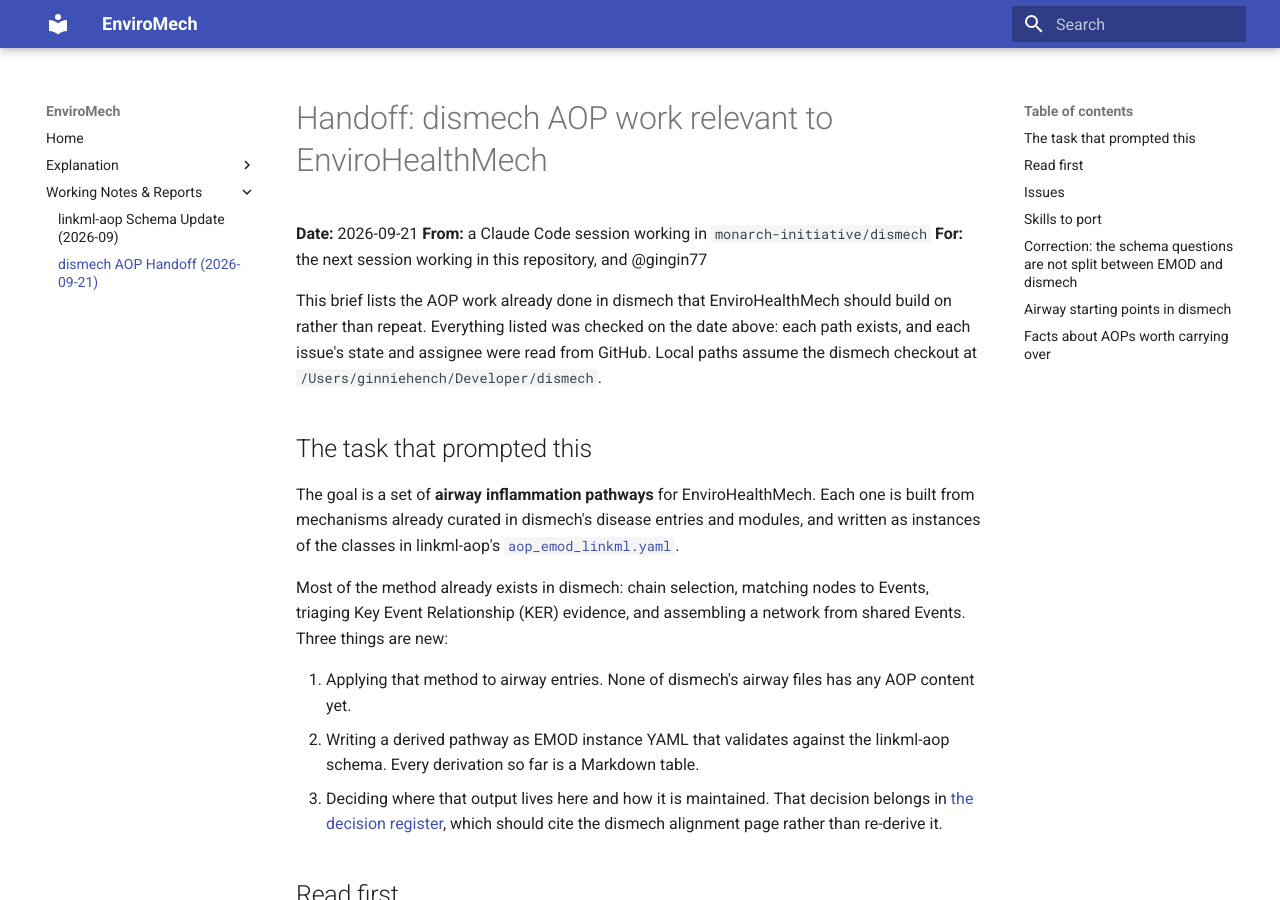
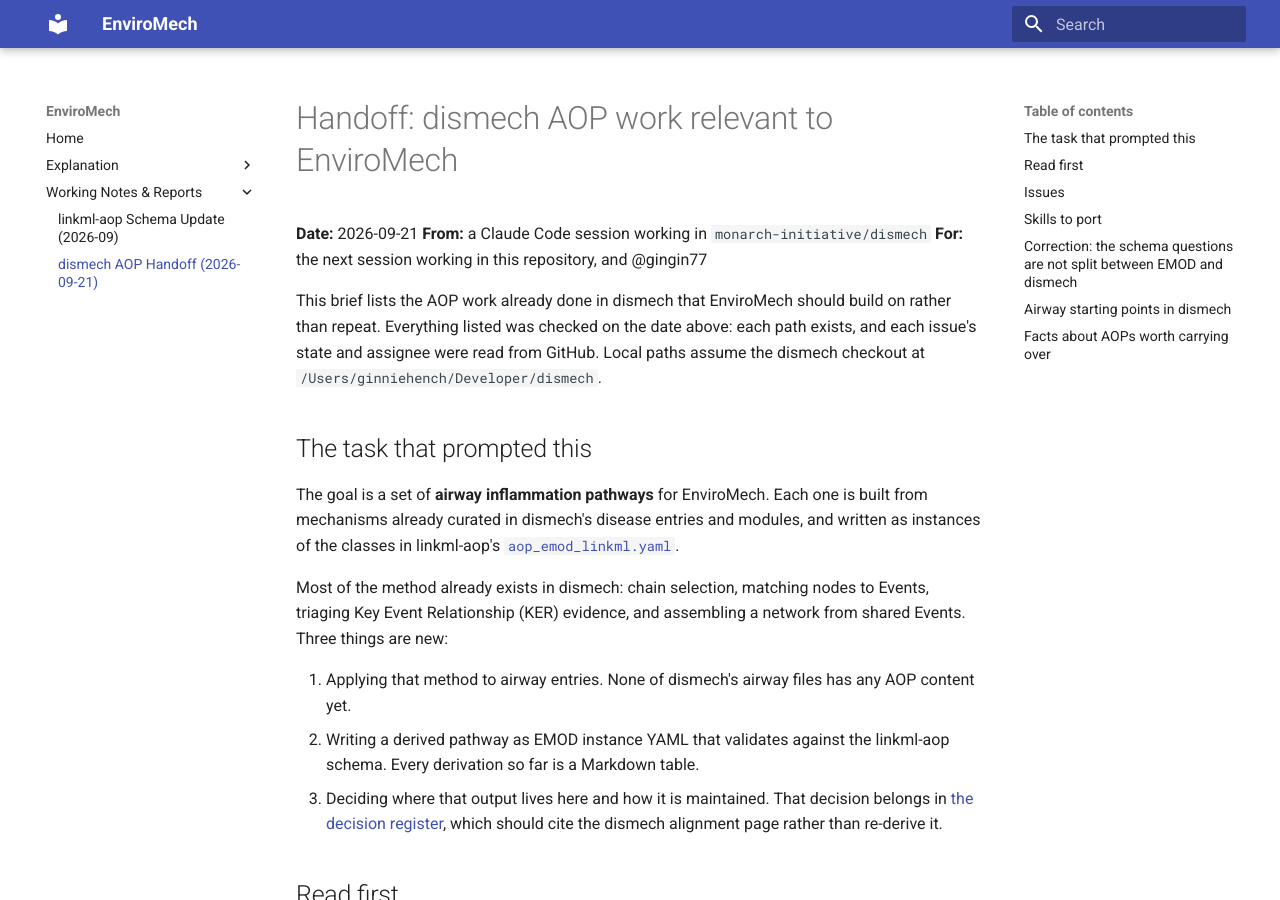
Before and after one commit to monarch-initiative/enviromech, an MkDocs documentation site: the page built from docs/reports/dismech-aop-handoff-2026-09-21.md, in a window 1280 px wide and 900 px high. Built offline with MkDocs 1.6.1 and Material for MkDocs 9.7.7, drawn with Linux system fonts in a browser that asks for light colours; some of the changed text lies outside the part shown.

Commit message:
Rename ehmech to enviromech in the schema sketch, examples, skill and handoff brief
Follows the project rename in PR #1: EnviroMech in prose, enviromech for
identifiers. The schema moves from src/ehmech/schema/ehmech.yaml to
src/enviromech/schema/enviromech.yaml, and its id, name and default prefix
change with it, so the example record ids change from ehmech: to enviromech:.

Co-Authored-By: Claude Fable 5.1 <noreply@anthropic.com>

```diff
--- a/docs/reports/dismech-aop-handoff-2026-09-21.md
+++ b/docs/reports/dismech-aop-handoff-2026-09-21.md
@@ -1,17 +1,17 @@
-# Handoff: dismech AOP work relevant to EnviroHealthMech
+# Handoff: dismech AOP work relevant to EnviroMech
 
 **Date:** 2026-09-21
 **From:** a Claude Code session working in `monarch-initiative/dismech`
 **For:** the next session working in this repository, and @gingin77
 
-This brief lists the AOP work already done in dismech that EnviroHealthMech should build
+This brief lists the AOP work already done in dismech that EnviroMech should build
 on rather than repeat. Everything listed was checked on the date above: each path exists,
 and each issue's state and assignee were read from GitHub. Local paths assume the dismech
 checkout at `/Users/ginniehench/Developer/dismech`.
 
 ## The task that prompted this
 
-The goal is a set of **airway inflammation pathways** for EnviroHealthMech. Each one is
+The goal is a set of **airway inflammation pathways** for EnviroMech. Each one is
 built from mechanisms already curated in dismech's disease entries and modules, and
 written as instances of the classes in linkml-aop's
 [`aop_emod_linkml.yaml`](https://github.com/EHS-Data-Standards/linkml-aop/blob/main/src/linkml_aop/schema/aop_emod_linkml.yaml).
@@ -48,7 +48,7 @@ Network JSON for both comparisons sits in each project's `artifacts/` folder.
 | [#10454](https://github.com/monarch-initiative/dismech/issues/10454) | open, assigned to @gingin77 | Proposes a project collecting use cases where a KER was checked against primary literature. The first use case, KER3445, is written up in full in the issue |
 | [#10773](https://github.com/monarch-initiative/dismech/issues/10773) | open, unassigned | An inventory of AOP-Wiki data errors found during curation |
 | [#10272](https://github.com/monarch-initiative/dismech/issues/10272) | open, assigned to @gingin77 | The six open schema questions from the alignment page. See the correction below |
-| [#10395](https://github.com/monarch-initiative/dismech/issues/10395) | open, assigned to @gingin77 | A proposed "Phenocopy" tab on dismech disease pages. It asks for a dismech feature, but what it records is an exposure-outcome association, which is what EnviroHealthMech holds |
+| [#10395](https://github.com/monarch-initiative/dismech/issues/10395) | open, assigned to @gingin77 | A proposed "Phenocopy" tab on dismech disease pages. It asks for a dismech feature, but what it records is an exposure-outcome association, which is what EnviroMech holds |
 
 **Stay in dismech:** [#11950](https://github.com/monarch-initiative/dismech/issues/11950),
 [#11951](https://github.com/monarch-initiative/dismech/issues/11951) and
@@ -69,7 +69,7 @@ current command surface.
 When porting, replace the dismech-specific parts:
 
 - **Evidence rule.** The skills say AOP-Wiki is never a dismech reference, because dismech
-  has no fetcher for it. EnviroHealthMech has not decided its own evidence rule, so do not
+  has no fetcher for it. EnviroMech has not decided its own evidence rule, so do not
   carry that rule over as a decision.
 - **Paths and recipes.** Replace `kb/disorders/`, `references_cache/` and `just` recipes,
   which do not exist here.
@@ -89,7 +89,7 @@ dismech. The alignment page frames **all six** as dismech schema questions, each
   all carry taxon, sex and life-stage links. They matter here only when importing from
   dismech: those values will be missing from dismech-derived content and cannot be
   filled in from it.
-- **Question 6**, marking a node as toxicokinetic, bears directly on EnviroHealthMech. The
+- **Question 6**, marking a node as toxicokinetic, bears directly on EnviroMech. The
   EMOD `Event` definition excludes exposure events. Every dismech entry examined so far
   lands its exposures on an absorption or intake node two hops upstream of the first
   molecular Event. An exporter has to decide which nodes to leave out, and nothing in
@@ -118,7 +118,7 @@ Surveyed on 2026-09-21. These counts move with every curation PR.
 **Gap:** dismech has no module for type 2 airway inflammation, mucus hypersecretion,
 mucociliary clearance failure or airway remodeling. Filling these would give the reusable
 Events that join airway pathways into a network. That work belongs in dismech, where it
-runs under dismech's validation and review agents. EnviroHealthMech would then consume
+runs under dismech's validation and review agents. EnviroMech would then consume
 the checked result.
 
 The 2026-09-03 AOP-Wiki snapshot holds 39 Events with airway or lung terms in their titles.
--- a/src/data/examples/KeyEventAggregation-KE1908.yaml
+++ b/src/data/examples/KeyEventAggregation-KE1908.yaml
@@ -1,7 +1,7 @@
 # Sketch instance: AOP-Wiki KE 1908 aggregated from two Primary_Ciliary_Dyskinesia
 # pathophysiology nodes. Event fields are copied from the 2026-09-03 AOP-Wiki
 # XML export via aop-wiki-cli; node fields from dismech main on 2026-09-21.
-id: ehmech:kea-0001
+id: enviromech:kea-0001
 event_id:
   id: 1908
   title: "Cilia Beat Frequency, Decreased"
--- a/src/data/examples/KeyEventAggregation-KE1909.yaml
+++ b/src/data/examples/KeyEventAggregation-KE1909.yaml
@@ -2,7 +2,7 @@
 # pathophysiology nodes joined by a causal edge, with a level mismatch recorded. Event fields are copied
 # from the 2026-09-03 AOP-Wiki XML export via aop-wiki-cli; node fields from
 # dismech main on 2026-09-21.
-id: ehmech:kea-0002
+id: enviromech:kea-0002
 event_id:
   id: 1909
   title: "Mucociliary Clearance, Decreased"
```
Also changed, not shown: .claude/skills/screen-aop-key-event/SKILL.md (+4 -4 lines), src/enviromech/schema/enviromech.yaml (renamed from src/ehmech/schema/ehmech.yaml, +7 -7 lines).
